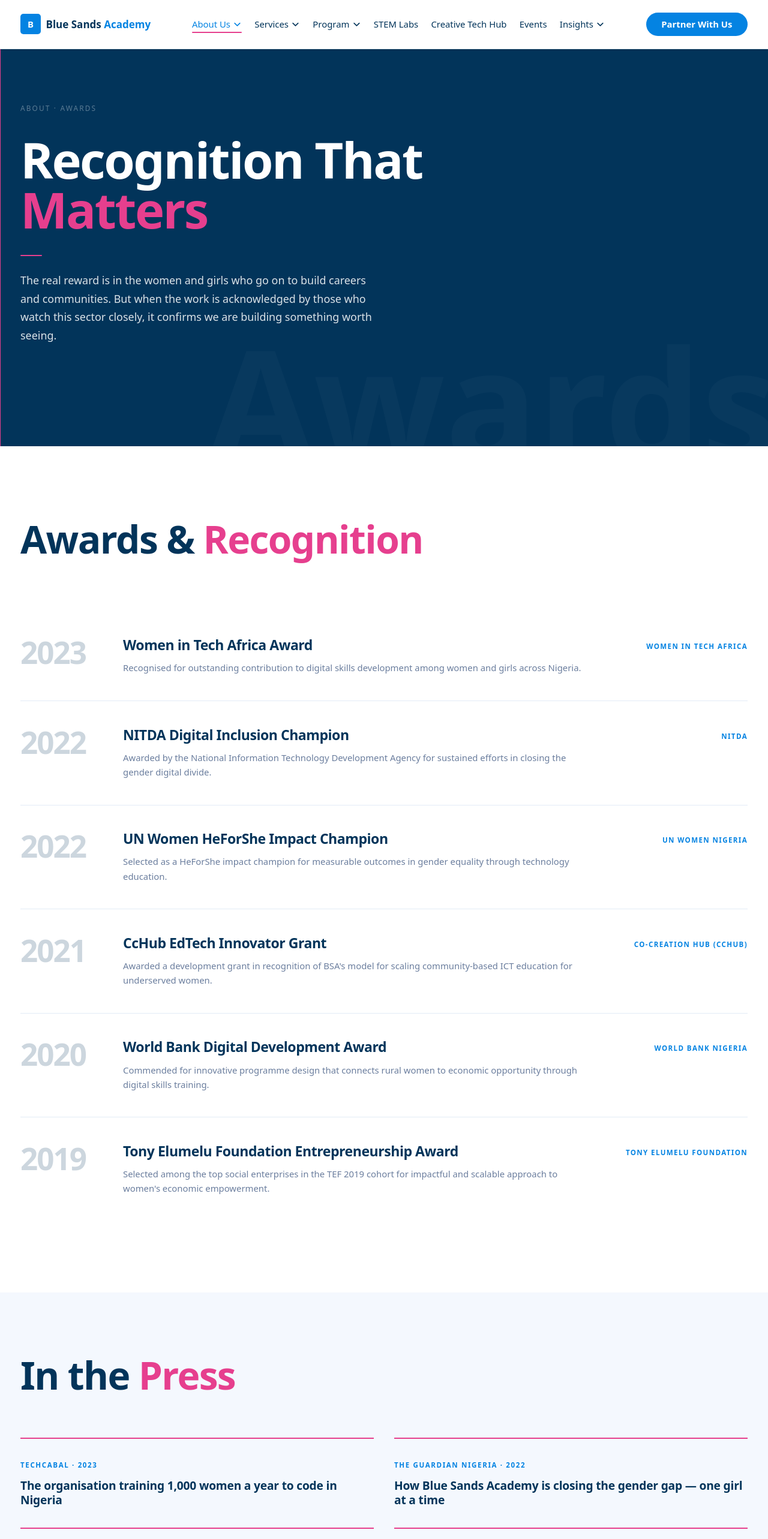
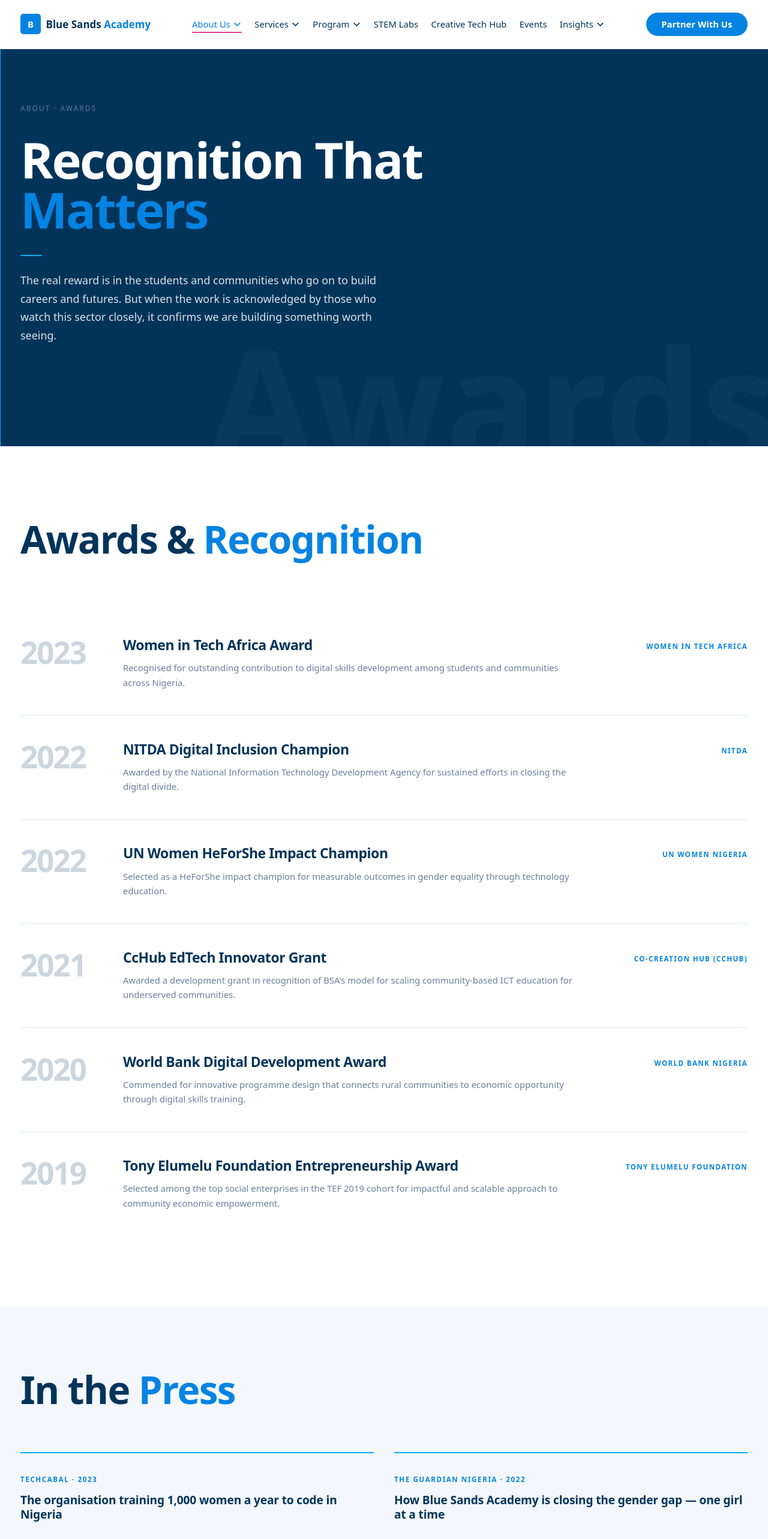
Before and after one commit to bluesandsacademy/BSA_Web-2.0, a Next.js app: page /about/awards in a window 1280 px wide. Shown: the top 2566 px of the page at 60% size. Built offline with nearby package versions, Linux system fonts and the light colour scheme; a web font is replaced by a local one.

Commit message:
Rewrite Awards Page BSA-authored copy for general audience, keep real award/press citations intact

```diff
--- a/components/about/AwardsPage.js
+++ b/components/about/AwardsPage.js
@@ -34,13 +34,13 @@ const AWARDS = [
   {
     year: "2023",
     title: "Women in Tech Africa Award",
-    body: "Recognised for outstanding contribution to digital skills development among women and girls across Nigeria.",
+    body: "Recognised for outstanding contribution to digital skills development among students and communities across Nigeria.",
     issuer: "Women in Tech Africa",
   },
   {
     year: "2022",
     title: "NITDA Digital Inclusion Champion",
-    body: "Awarded by the National Information Technology Development Agency for sustained efforts in closing the gender digital divide.",
+    body: "Awarded by the National Information Technology Development Agency for sustained efforts in closing the digital divide.",
     issuer: "NITDA",
   },
   {
@@ -52,19 +52,19 @@ const AWARDS = [
   {
     year: "2021",
     title: "CcHub EdTech Innovator Grant",
-    body: "Awarded a development grant in recognition of BSA's model for scaling community-based ICT education for underserved women.",
+    body: "Awarded a development grant in recognition of BSA's model for scaling community-based ICT education for underserved communities.",
     issuer: "Co-Creation Hub (CcHub)",
   },
   {
     year: "2020",
     title: "World Bank Digital Development Award",
-    body: "Commended for innovative programme design that connects rural women to economic opportunity through digital skills training.",
+    body: "Commended for innovative programme design that connects rural communities to economic opportunity through digital skills training.",
     issuer: "World Bank Nigeria",
   },
   {
     year: "2019",
     title: "Tony Elumelu Foundation Entrepreneurship Award",
-    body: "Selected among the top social enterprises in the TEF 2019 cohort for impactful and scalable approach to women's economic empowerment.",
+    body: "Selected among the top social enterprises in the TEF 2019 cohort for impactful and scalable approach to community economic empowerment.",
     issuer: "Tony Elumelu Foundation",
   },
 ];
@@ -81,7 +81,7 @@ export default function AwardsPage() {
     <>
       {/* Hero */}
       <section className="relative bg-secondary overflow-hidden py-28 lg:py-40">
-        <div className="absolute left-0 top-0 bottom-0 w-px bg-pink z-10" aria-hidden="true" />
+        <div className="absolute left-0 top-0 bottom-0 w-px bg-accent z-10" aria-hidden="true" />
         <div
           className="absolute select-none pointer-events-none font-display font-bold text-white leading-none"
           style={{ fontSize: "clamp(10rem, 20vw, 18rem)", opacity: 0.025, right: "-1rem", bottom: "-2rem", lineHeight: 0.85 }}
@@ -97,12 +97,12 @@ export default function AwardsPage() {
             className="font-display font-bold text-white max-w-2xl"
             style={{ fontSize: "clamp(3rem, 6.5vw, 6rem)", lineHeight: 1.0, letterSpacing: "-0.03em" }}
           >
-            Recognition That <span className="text-pink">Matters</span>
+            Recognition That <span className="text-primary">Matters</span>
           </h1>
-          <div className="rounded-full bg-pink mt-8" style={{ width: 36, height: 2 }} aria-hidden="true" />
+          <div className="rounded-full bg-accent mt-8" style={{ width: 36, height: 2 }} aria-hidden="true" />
           <p className="font-body text-white/85 mt-6 max-w-xl" style={{ fontSize: "clamp(1rem, 1.4vw, 1.1rem)", lineHeight: 1.7 }}>
-            The real reward is in the women and girls who go on to build careers and
-            communities. But when the work is acknowledged by those who watch this sector
+            The real reward is in the students and communities who go on to build careers and
+            futures. But when the work is acknowledged by those who watch this sector
             closely, it confirms we are building something worth seeing.
           </p>
         </div>
@@ -113,7 +113,7 @@ export default function AwardsPage() {
         <div className="max-w-7xl mx-auto px-6 lg:px-8">
 
           <h2 id="awards-heading" className="section-title mb-16 lg:mb-20">
-            Awards &amp; <span className="text-pink">Recognition</span>
+            Awards &amp; <span className="text-primary">Recognition</span>
           </h2>
 
           <div className="divide-y divide-bdr">
@@ -166,13 +166,13 @@ export default function AwardsPage() {
         <div className="max-w-7xl mx-auto px-6 lg:px-8">
 
           <h2 id="media-heading" className="section-title mb-16">
-            In the <span className="text-pink">Press</span>
+            In the <span className="text-primary">Press</span>
           </h2>
 
           <div className="grid sm:grid-cols-2 gap-8">
             {MEDIA.map((item, i) => (
               <FadeIn key={item.title} delay={i * 80}>
-                <div className="border-t-2 border-pink pt-8">
+                <div className="border-t-2 border-accent pt-8">
                   <p
                     className="font-body font-semibold text-primary uppercase mb-3"
                     style={{ fontSize: "0.68rem", letterSpacing: "0.14em" }}
```
